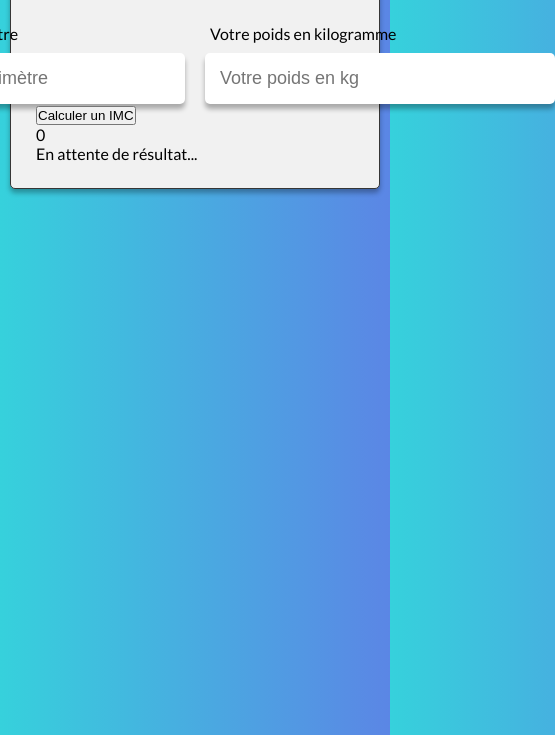
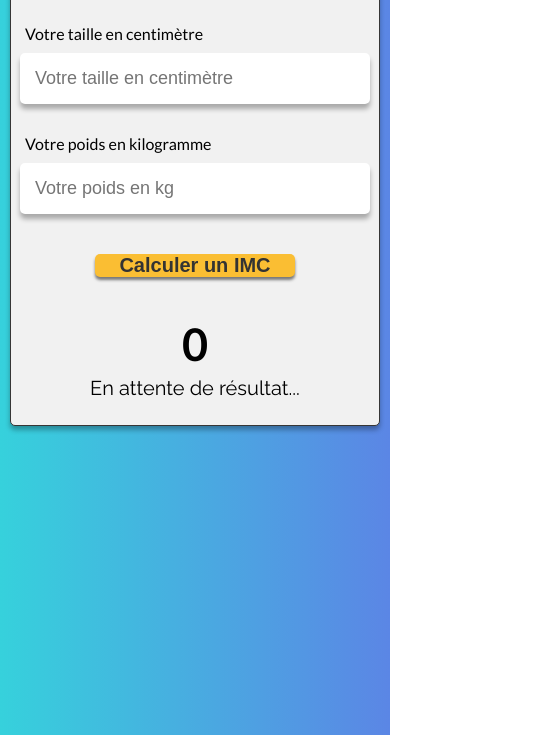
Before and after one commit to ixyhoo/1.IMC, a plain HTML site: page index.html in a window 390 px wide. Shown: the part 109-844 px from the top of the page, 555 px wide, since content can reach past the window. Drawn offline with Linux system fonts and the light colour scheme.

```diff
--- a/style.css
+++ b/style.css
@@ -64,3 +64,61 @@
 .input-group:nth-child(2) {
   margin-left: 20px;
 }
+
+form button {
+  font-size: 20px;
+  min-width: 200px;
+  margin: 40px auto;
+  display: block;
+  border: none;
+  font-weight: 700;
+  border-radius: 5px;
+  color: #333;
+  cursor: pointer;
+  background: #fabe33;
+  box-shadow: 0 3px 3px rgba(0, 0, 0, 0.5);
+}
+
+form button:hover {
+  background: #f2b527;
+}
+
+.info {
+  text-align: center;
+}
+
+.bmi-value {
+  font-size: 45px;
+  font-weight: bolder;
+  margin-bottom: 5px;
+}
+
+.result {
+  font-family: Raleway, sans-serif;
+  font-size: 20px;
+}
+
+@media (max-width: 800px) {
+  .container{
+    max-width: 600px;
+  }
+  .inputs-container {
+    flex-direction: column;
+    align-items: center;
+  }
+  .input-group:nth-child(2){
+    margin-top: 30px;
+    margin-left: 0;
+  }
+}
+
+@media (max-width: 500px) {
+ .input-groupe {
+  width: 100%;
+ }
+ .input-groupe input {
+  min-width: 100%;
+  min-width: auto;
+ }
+
+}
```
